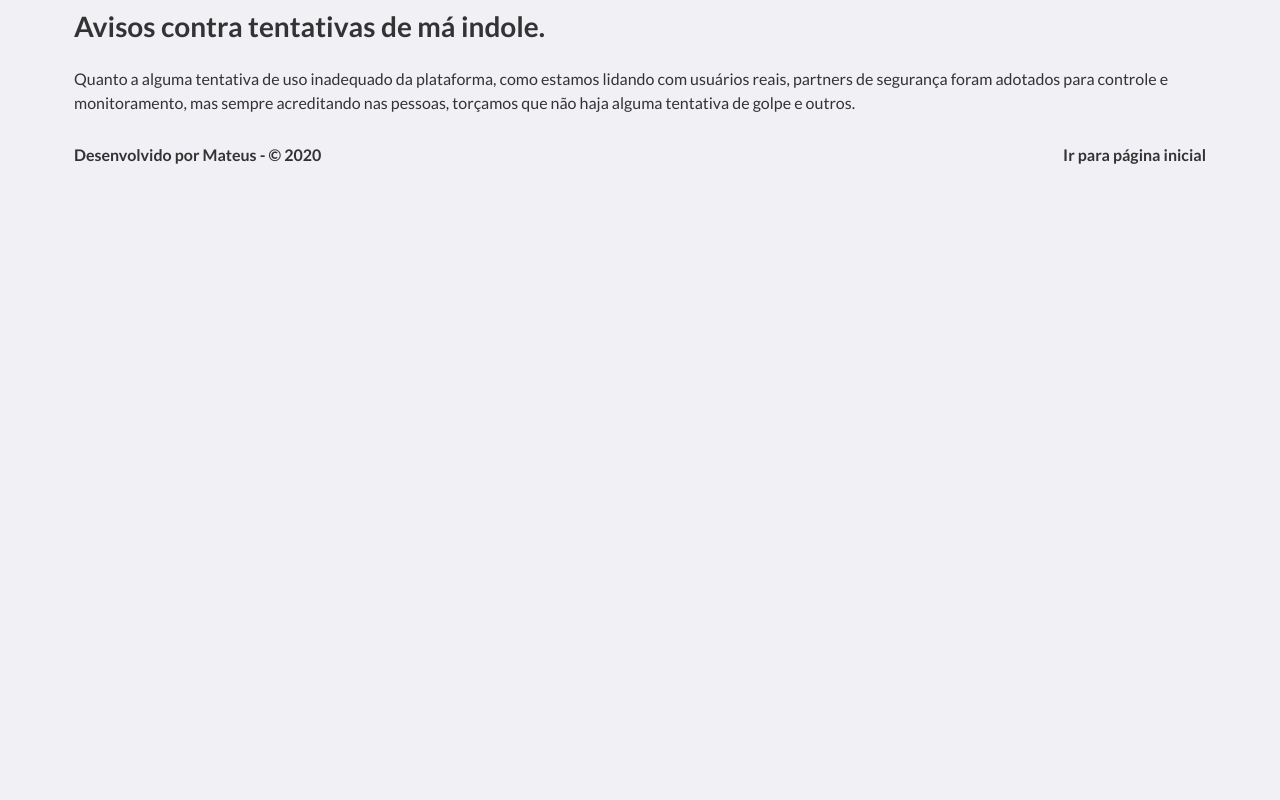
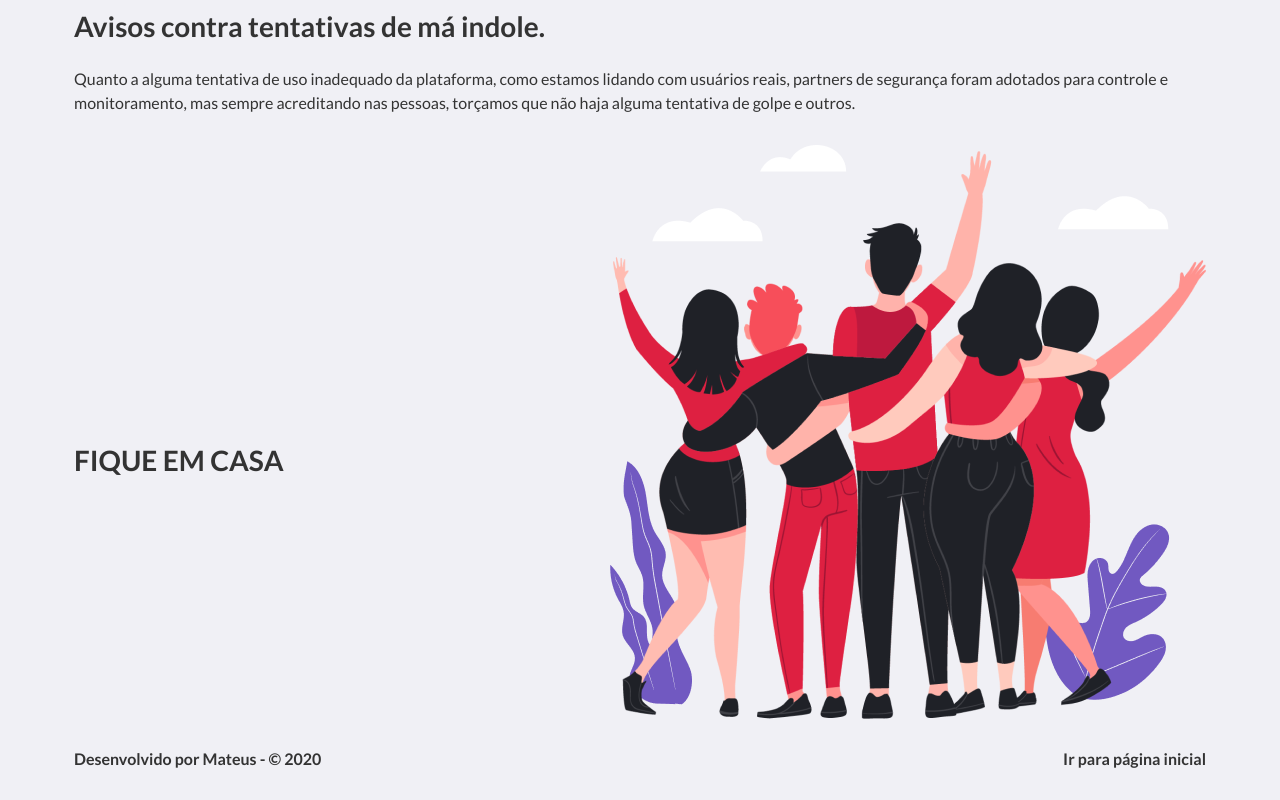
Before and after one commit to mateusPPinh/covidWeb, a React (Create React App) app: page / in a window 1280 px wide. Shown: the part 686-1486 px from the top of the page. Before the commit the page ends 882 px from the top, so only its background shows below. Built offline with nearby package versions, Linux system fonts and the light colour scheme.

Commit message:
add more visual resources on about :sparkles:

```diff
--- a/src/pages/About/index.js
+++ b/src/pages/About/index.js
@@ -4,6 +4,7 @@ import statements from '../../utils/statements';
 
 import './styles.css';
 import logo from '../../assets/logo.svg';
+import heroes from '../../assets/heroes.png';
 
 export default function About() {
   return (
@@ -25,6 +26,11 @@ export default function About() {
       <h1>Avisos contra tentativas de má indole.</h1>
       <p>{statements.userStatements}</p>
 
+      <div className="statements-content">
+        <h1>FIQUE EM CASA</h1>
+        <img src={heroes} alt="heroes" />
+      </div>
+
       <footer>
         Desenvolvido por Mateus - © 2020
         <Link to='/home'>Ir para página inicial</Link>
--- a/src/pages/About/styles.css
+++ b/src/pages/About/styles.css
@@ -51,3 +51,10 @@
 .full-content footer a:hover {
   opacity: 0.8;
 }
+
+.statements-content {
+  display: flex;
+  justify-content: space-between;
+  align-items: center;
+  margin-top: 30px;
+}
```
